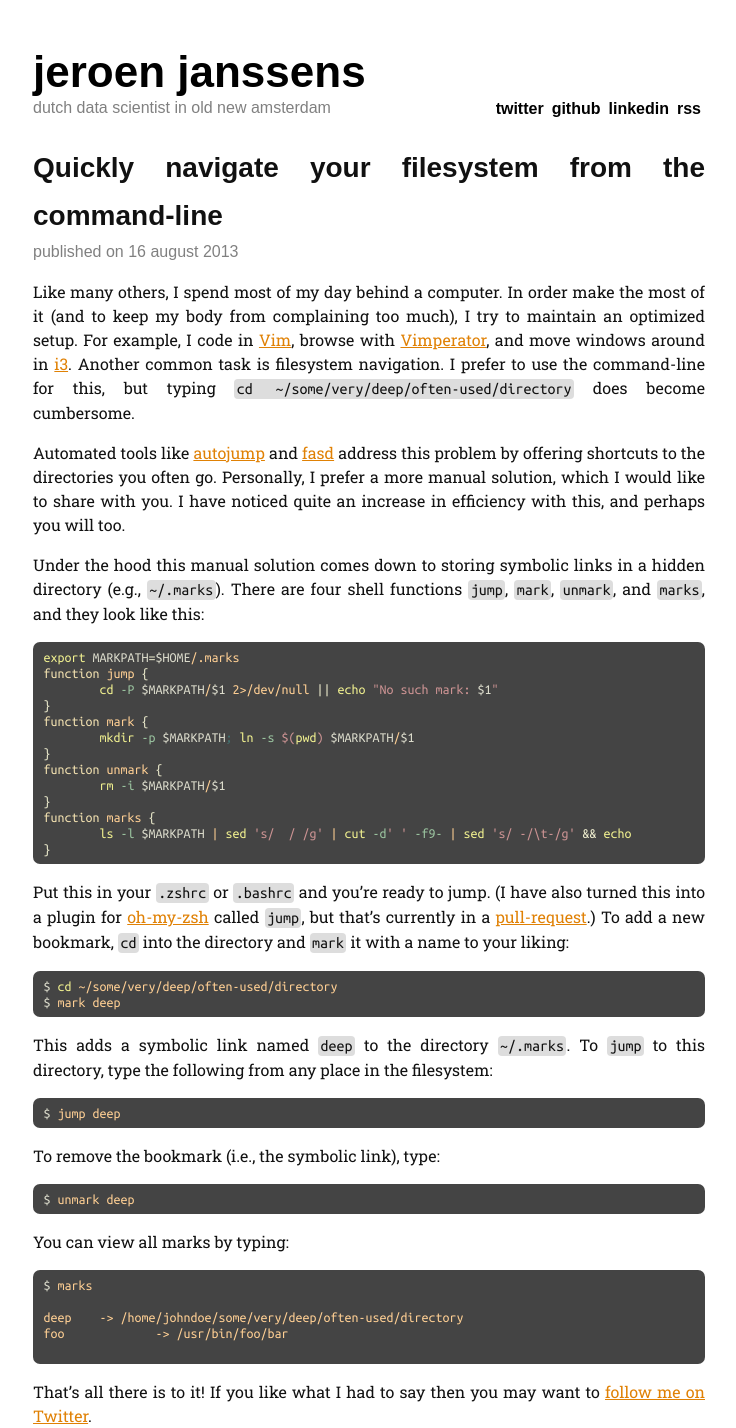
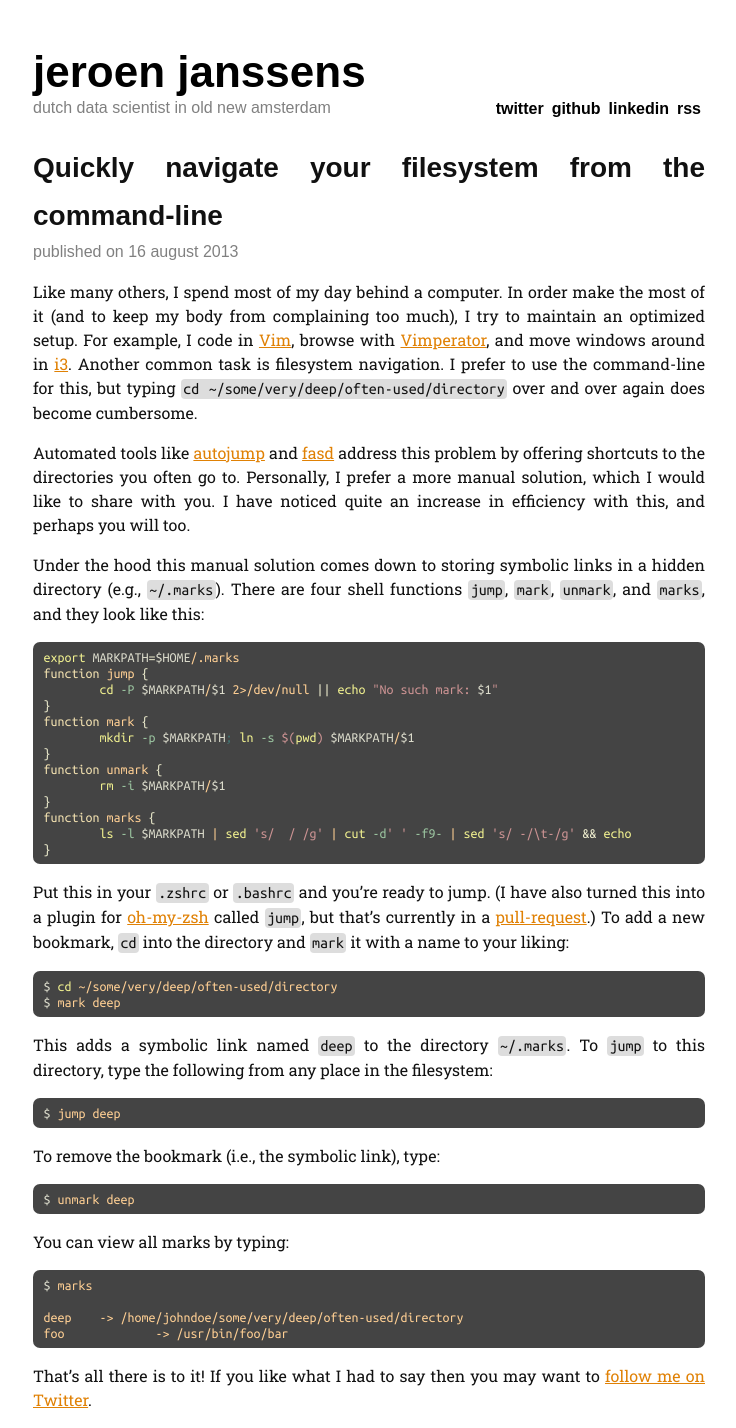
Before and after one commit to jeroenjanssens/jeroenjanssens.github.io, a Jekyll site: the page built from _posts/2013-08-16-quickly-navigate-your-filesystem-from-the-command-line.markdown, in a window 1280 px wide. Shown: the whole page, without its empty margins (271-1007 px from the left). Built offline with Jekyll 4.4.1, drawn with Linux system fonts in a browser that asks for light colours; some web fonts are replaced; Markdown is read by kramdown in place of the engine named in the settings.

Commit message:
Fix typo

````diff
--- a/_posts/2013-08-16-quickly-navigate-your-filesystem-from-the-command-line.markdown
+++ b/_posts/2013-08-16-quickly-navigate-your-filesystem-from-the-command-line.markdown
@@ -8,9 +8,9 @@ Like many others, I spend most of my day behind a computer.
 In order make the most of it (and to keep my body from complaining too much), I try to maintain an optimized setup.
 For example, I code in [Vim][vim], browse with [Vimperator][vimperator], and move windows around in [i3][i3].
 Another common task is filesystem navigation.
-I prefer to use the command-line for this, but typing `cd ~/some/very/deep/often-used/directory` does become cumbersome.
+I prefer to use the command-line for this, but typing `cd ~/some/very/deep/often-used/directory` over and over again does become cumbersome.
 
-Automated tools like [autojump][autojump] and [fasd][fasd] address this problem by offering shortcuts to the directories you often go.
+Automated tools like [autojump][autojump] and [fasd][fasd] address this problem by offering shortcuts to the directories you often go to.
 Personally, I prefer a more manual solution, which I would like to share with you.
 I have noticed quite an increase in efficiency with this, and perhaps you will too.
 
@@ -59,7 +59,6 @@ $ marks
 
 deep	-> /home/johndoe/some/very/deep/often-used/directory
 foo		-> /usr/bin/foo/bar
-
 ```
 
 That's all there is to it!
````
